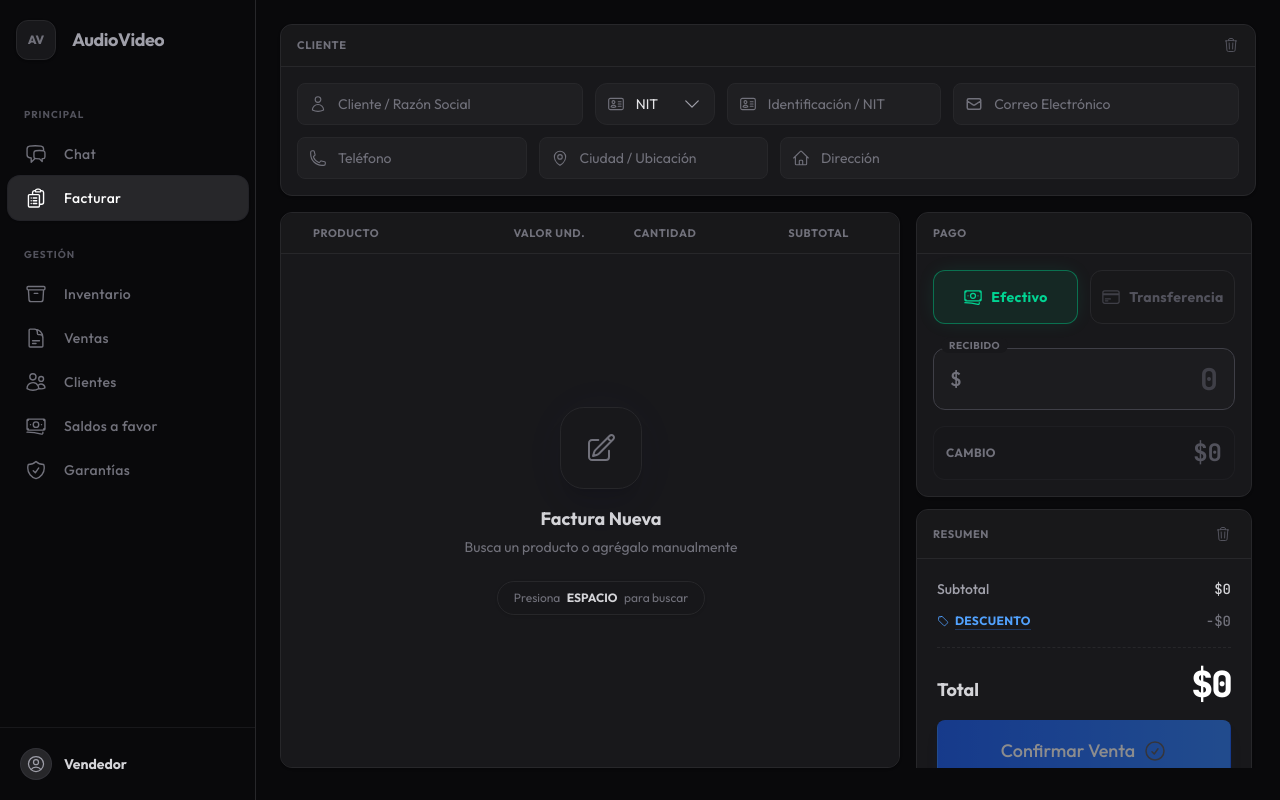
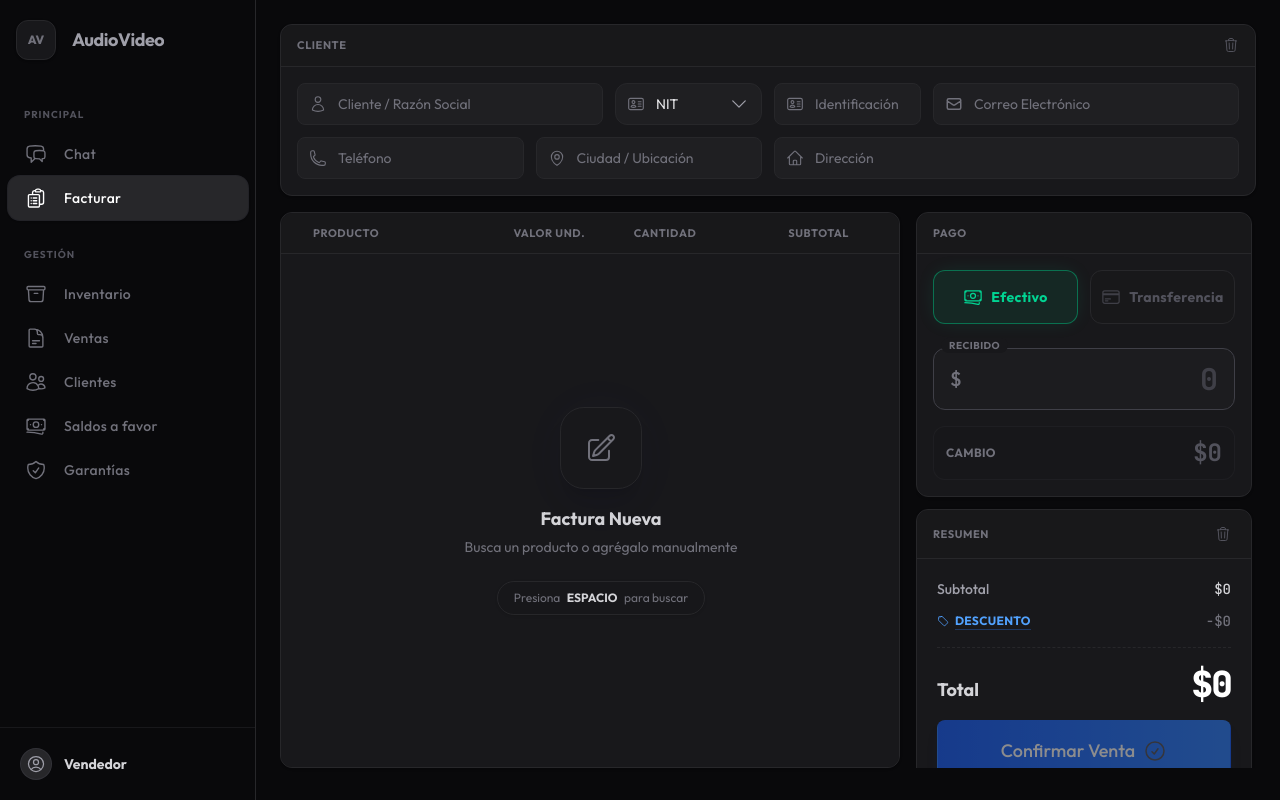
Before and after one commit to Sebasxs/smart-pos, a React (Vite) app in the folder client/: page /billing in a window 1280 px wide. Built offline with nearby package versions, Linux system fonts and the light colour scheme.

Commit message:
fix(ui): ensure consistent grid spacing in customer forms

```diff
--- a/client/src/components/billing/CustomerHeader.tsx
+++ b/client/src/components/billing/CustomerHeader.tsx
@@ -27,7 +27,7 @@ const HeaderInput = ({
    placeholder: string;
    rightElement?: ReactNode;
 }) => (
-   <div className="relative group flex-1 min-w-[150px]">
+   <div className="relative group w-full">
       <div className="absolute left-3 top-1/2 -translate-y-1/2 text-zinc-500 pointer-events-none transition-colors group-focus-within:text-blue-500/80">
          <Icon size={18} />
       </div>
@@ -56,7 +56,7 @@ const DocumentTypeSelect = ({
    value: string;
    onChange: (val: string) => void;
 }) => (
-   <div className="relative group flex-1 min-w-[120px] max-w-[160px]">
+   <div className="relative group w-full">
       <div className="absolute left-3 top-1/2 -translate-y-1/2 text-zinc-500 pointer-events-none transition-colors group-focus-within:text-blue-500/80 z-10">
          <HiOutlineIdentification size={18} />
       </div>
@@ -64,7 +64,7 @@ const DocumentTypeSelect = ({
          value={value}
          onChange={onChange}
          options={DOCUMENT_TYPES.map(({ code, label }) => ({ value: code, label }))}
-         className="pl-10 border-zinc-800 bg-zinc-800/50 hover:bg-zinc-800"
+         className="pl-10 border-zinc-800 bg-zinc-800/50 hover:bg-zinc-800 w-full"
          color="flat"
       />
    </div>
@@ -99,9 +99,10 @@ export const CustomerHeader = () => {
             )}
          </div>
 
-         <div className="p-4 flex flex-col gap-3">
-            {/* Fila 1: Campos Requeridos */}
-            <div className="grid grid-cols-1 sm:grid-cols-2 lg:grid-cols-[2fr_auto_1.5fr_2fr] gap-3">
+         {/* GRID CONTROLADOR DE ESPACIOS */}
+         <div className="p-4 grid grid-cols-2 md:grid-cols-6 lg:grid-cols-12 gap-3">
+            {/* Nombre */}
+            <div className="col-span-2 md:col-span-3 lg:col-span-4">
                <CustomerAutocomplete
                   id="customer-name-input"
                   placeholder="Cliente / Razón Social"
@@ -123,16 +124,28 @@ export const CustomerHeader = () => {
                      });
                   }}
                />
+            </div>
+
+            {/* Doc Type */}
+            <div className="col-span-1 md:col-span-1 lg:col-span-2">
                <DocumentTypeSelect
                   value={customer.documentType}
                   onChange={v => updateField('documentType', v)}
                />
+            </div>
+
+            {/* ID */}
+            <div className="col-span-1 md:col-span-2 lg:col-span-2">
                <HeaderInput
-                  placeholder="Identificación / NIT"
+                  placeholder="Identificación"
                   value={customer.taxId}
                   onChange={v => updateField('taxId', v)}
                   icon={HiOutlineIdentification}
                />
+            </div>
+
+            {/* Email */}
+            <div className="col-span-2 md:col-span-3 lg:col-span-4">
                <HeaderInput
                   placeholder="Correo Electrónico"
                   value={customer.email}
@@ -141,20 +154,28 @@ export const CustomerHeader = () => {
                />
             </div>
 
-            {/* Fila 2: Campos Opcionales */}
-            <div className="grid grid-cols-1 sm:grid-cols-2 lg:grid-cols-[1fr_1fr_2fr] gap-3">
+            {/* Teléfono */}
+            <div className="col-span-2 md:col-span-3 lg:col-span-3">
                <HeaderInput
                   placeholder="Teléfono"
                   value={customer.phone}
                   onChange={v => updateField('phone', v)}
                   icon={HiOutlinePhone}
                />
+            </div>
+
+            {/* Ciudad */}
+            <div className="col-span-2 md:col-span-2 lg:col-span-3">
                <HeaderInput
                   placeholder="Ciudad / Ubicación"
                   value={customer.city}
                   onChange={v => updateField('city', v)}
                   icon={HiOutlineMapPin}
                />
+            </div>
+
+            {/* Dirección */}
+            <div className="col-span-2 md:col-span-4 lg:col-span-6">
                <HeaderInput
                   placeholder="Dirección"
                   value={customer.address}
```
